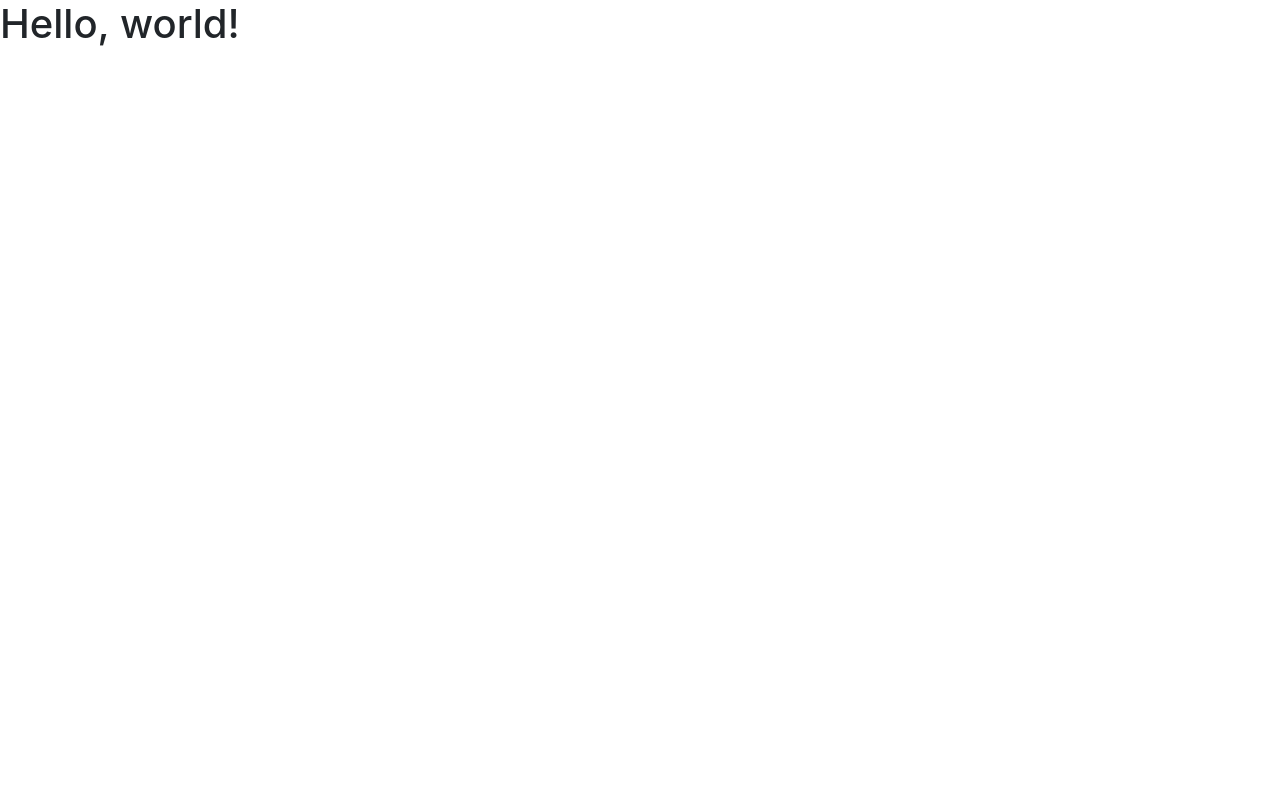
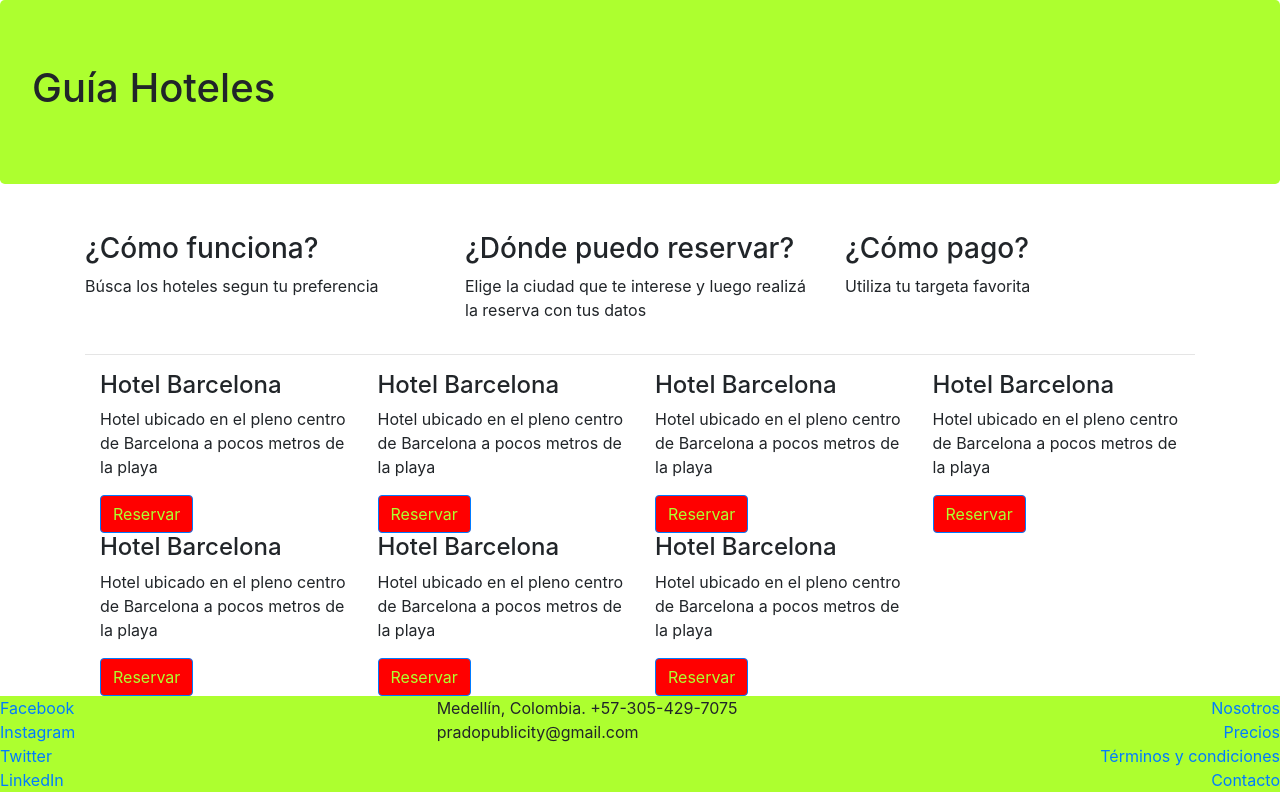
Before and after one commit to willyprados/guia-hoteles, a plain HTML site: page index.html in a window 1280 px wide. Drawn offline with nearby package versions, Linux system fonts and the light colour scheme.

Commit message:
Creado interfaz de la pagina

```diff
--- /dev/null
+++ b/css/main.css
@@ -0,0 +1,14 @@
+.jumbotron {
+  background-color: greenyellow;
+}
+
+.btn {
+  background-color: red;
+  color: greenyellow;
+}
+
+footer {
+  padding: 10px, 10px, 0, 10px;
+  background-color: greenyellow;
+  margin: 4px, 20px, 4px, 20px;
+}
--- a/index.html
+++ b/index.html
@@ -13,11 +13,99 @@
       rel="stylesheet"
       href="node_modules/bootstrap/dist/css/bootstrap.min.css"
     />
+    <!-- CSS -->
+    <link rel="stylesheet" href="/css/main.css">
 
-    <title>Hello, world!</title>
+    <title>Guía Hoteles</title>
   </head>
   <body>
-    <h1>Hello, world!</h1>
+    <div class="jumbotron  justify-content-center">
+      <h1>Guía Hoteles</h1>
+    </div>
+    <div class="container">
+      <div class="row  justify-content-center">
+        <div class="col-sm-4">
+          <p>
+            <h3>¿Cómo funciona?</h3>
+            <p>Búsca los hoteles segun tu preferencia</p>
+          </p>
+        </div>
+        <div class="col-sm-4">
+          <p>
+            <h3>¿Dónde puedo reservar?</h3>
+            <p>Elige la ciudad que te interese y luego realizá la reserva con tus datos</p>
+          </p>
+        </div>
+        <div class="col-sm-4">
+          <p>
+            <h3>¿Cómo pago?</h3>
+            <p>Utiliza tu targeta favorita</p>
+          </p>
+        </div>
+      </div>
+      <hr>
+
+      <div class="d-flex flex-wrap">
+        <div class="col-sm-3">
+          <h4>Hotel Barcelona</h4>
+          <p>Hotel ubicado en el pleno centro de Barcelona a pocos metros de la playa</p>
+          <button class="btn btn-primary" type="submit">Reservar</button>
+        </div>
+        <div class="col-sm-3">
+          <h4>Hotel Barcelona</h4>
+          <p>Hotel ubicado en el pleno centro de Barcelona a pocos metros de la playa</p>
+          <button class="btn btn-primary" type="submit">Reservar</button>
+        </div>
+        <div class="col-sm-3">
+          <h4>Hotel Barcelona</h4>
+          <p>Hotel ubicado en el pleno centro de Barcelona a pocos metros de la playa</p>
+          <button class="btn btn-primary" type="submit">Reservar</button>
+        </div>
+        <div class="col-sm-3">
+          <h4>Hotel Barcelona</h4>
+          <p>Hotel ubicado en el pleno centro de Barcelona a pocos metros de la playa</p>
+          <button class="btn btn-primary" type="submit">Reservar</button>
+        </div>
+        <div class="col-sm-3">
+          <h4>Hotel Barcelona</h4>
+          <p>Hotel ubicado en el pleno centro de Barcelona a pocos metros de la playa</p>
+          <button class="btn btn-primary" type="submit">Reservar</button>
+        </div>
+        <div class="col-sm-3">
+          <h4>Hotel Barcelona</h4>
+          <p>Hotel ubicado en el pleno centro de Barcelona a pocos metros de la playa</p>
+          <button class="btn btn-primary" type="submit">Reservar</button>
+        </div>
+        <div class="col-sm-3">
+          <h4>Hotel Barcelona</h4>
+          <p>Hotel ubicado en el pleno centro de Barcelona a pocos metros de la playa</p>
+          <button class="btn btn-primary" type="submit">Reservar</button>
+        </div>
+      </div>
+    </div>
+    <footer>
+      <div class="row">
+        <div class="col-sm-4 d-flex flex-column">
+          <a href="https://facebook.com/willyprados">Facebook</a>
+          <a href="https://instagram.com/willyprados">Instagram</a>
+          <a href="https://twitter.com/willyprados">Twitter</a>
+          <a href="https://linkedin.com/in/willyprados">LinkedIn</a>
+        </div>
+        <div class="col-sm-4">
+          <address>
+            Medellín, Colombia.
+            +57-305-429-7075
+            pradopublicity@gmail.com
+          </address>
+        </div>
+        <div class="col-sm-4 d-flex flex-column align-items-end">
+          <a href="#">Nosotros</a>
+          <a href="#">Precios</a>
+          <a href="#">Términos y condiciones</a>
+          <a href="#">Contacto</a>
+        </div>
+      </div>
+    </footer>
 
     <!-- Optional JavaScript -->
     <!-- jQuery first, then Popper.js, then Bootstrap JS -->
```
